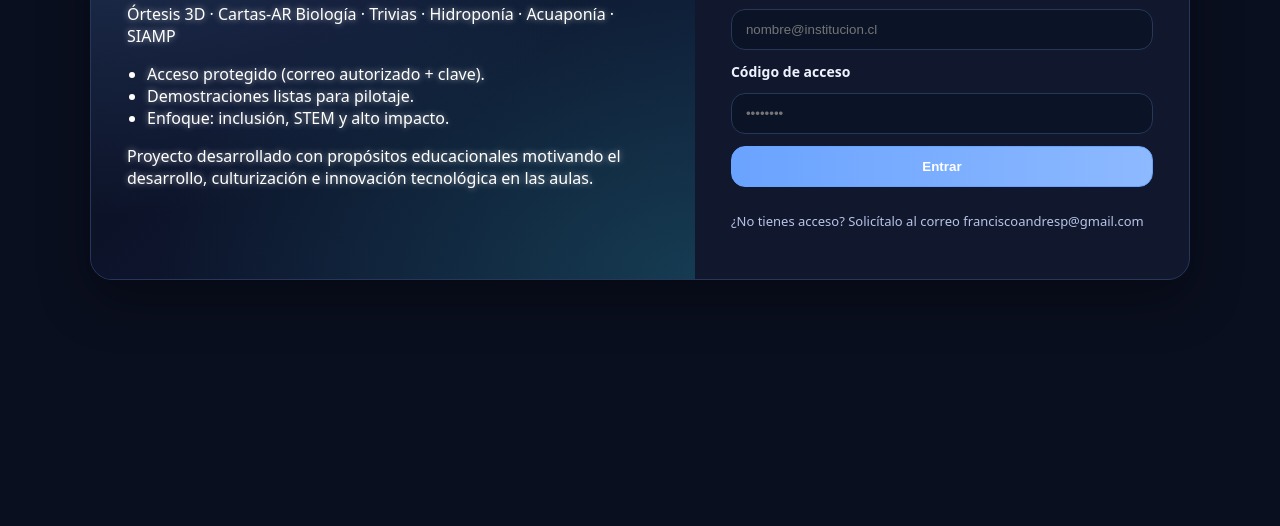
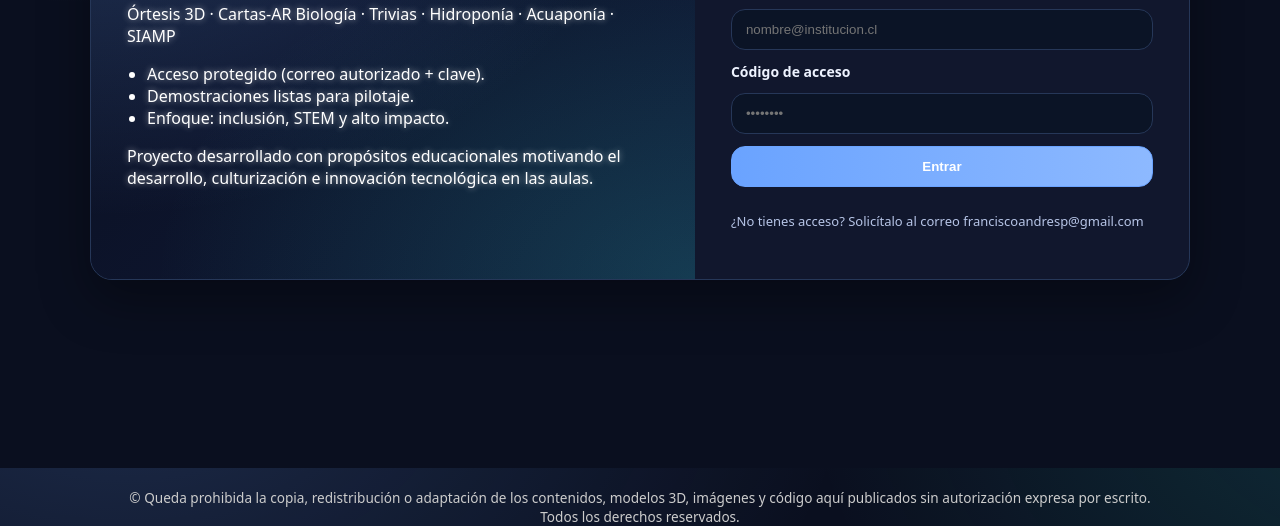
Before and after one commit to panchopinto/PROYECTOS-PANCHOPINTO, a plain HTML site: page index.html in a window 1280 px wide. Shown: the part 332-858 px from the top of the page. Before the commit the page ends 800 px from the top, so only its background shows below. Drawn offline with Linux system fonts and the light colour scheme.

Commit message:
Update index.html

```diff
--- a/index.html
+++ b/index.html
@@ -8,6 +8,14 @@
   <script defer src="js/config.js"></script>
   <script defer src="js/app.js"></script>
   <style>
+    /* Centrado sin ocupar toda la pantalla */
+    .main-center {
+      display: flex;
+      justify-content: center;
+      align-items: center;
+      padding: 40px 20px; /* margen superior e inferior */
+    }
+
     /* Subir "Innovación Educativa" */
     .logo-badge {
       display: block;
@@ -19,6 +27,14 @@
     .cover ul li {
       color: #fff;
       text-shadow: 0 0 6px rgba(255,255,255,0.6);
+    }
+
+    /* Footer justo debajo, más tenue */
+    footer {
+      text-align: center;
+      color: #ccc; /* gris claro, menos fuerte */
+      margin-top: 20px;
+      font-size: 0.85rem; /* un poco más pequeño */
     }
   </style>
 </head>
@@ -47,5 +63,10 @@
       </form>
     </section>
   </main>
+
+  <footer>
+    <div>© <span class="year"></span> Queda prohibida la copia, redistribución o adaptación de los contenidos, modelos 3D, imágenes y código aquí publicados sin autorización expresa por escrito.</div>
+    <div>Todos los derechos reservados.</div>
+  </footer>
 </body>
 </html>
```
